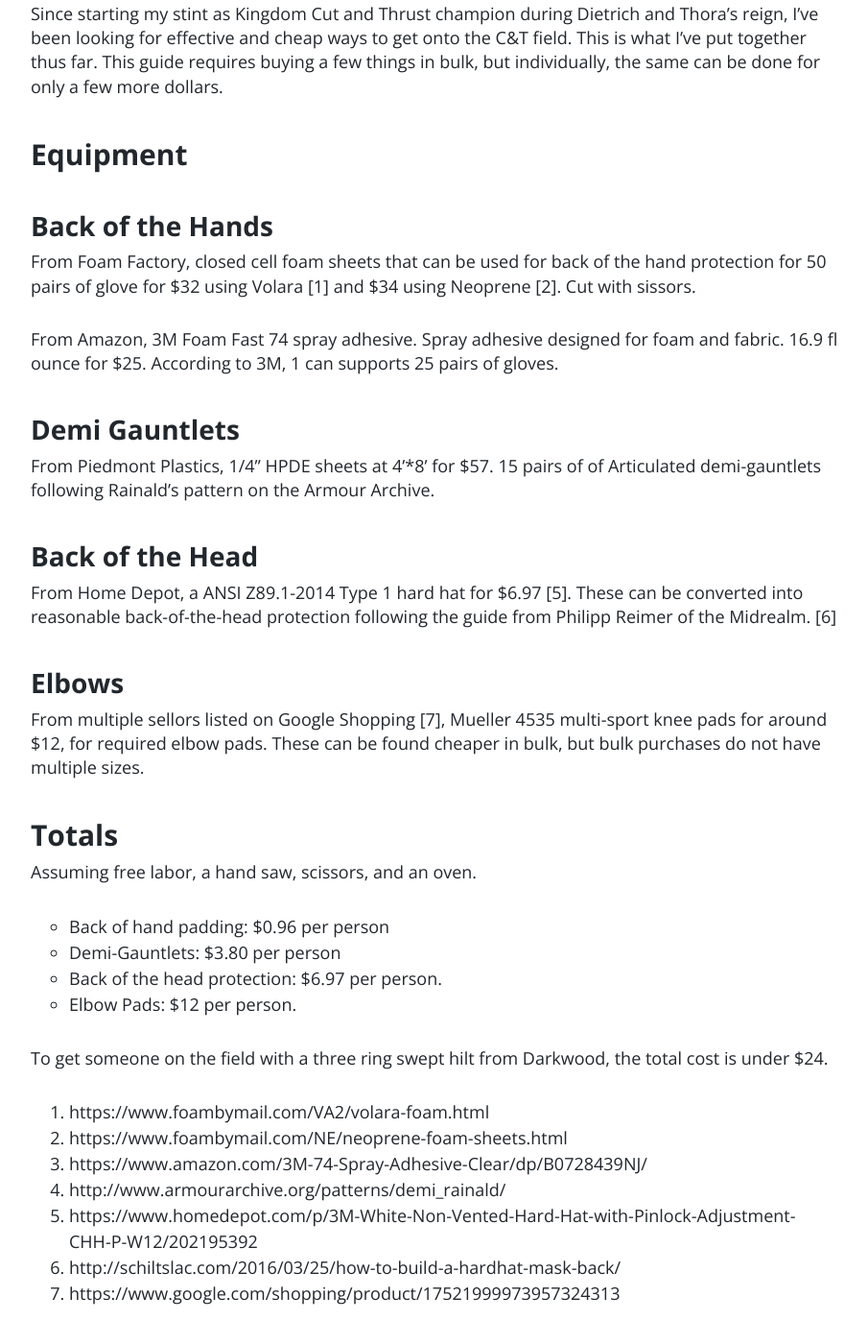
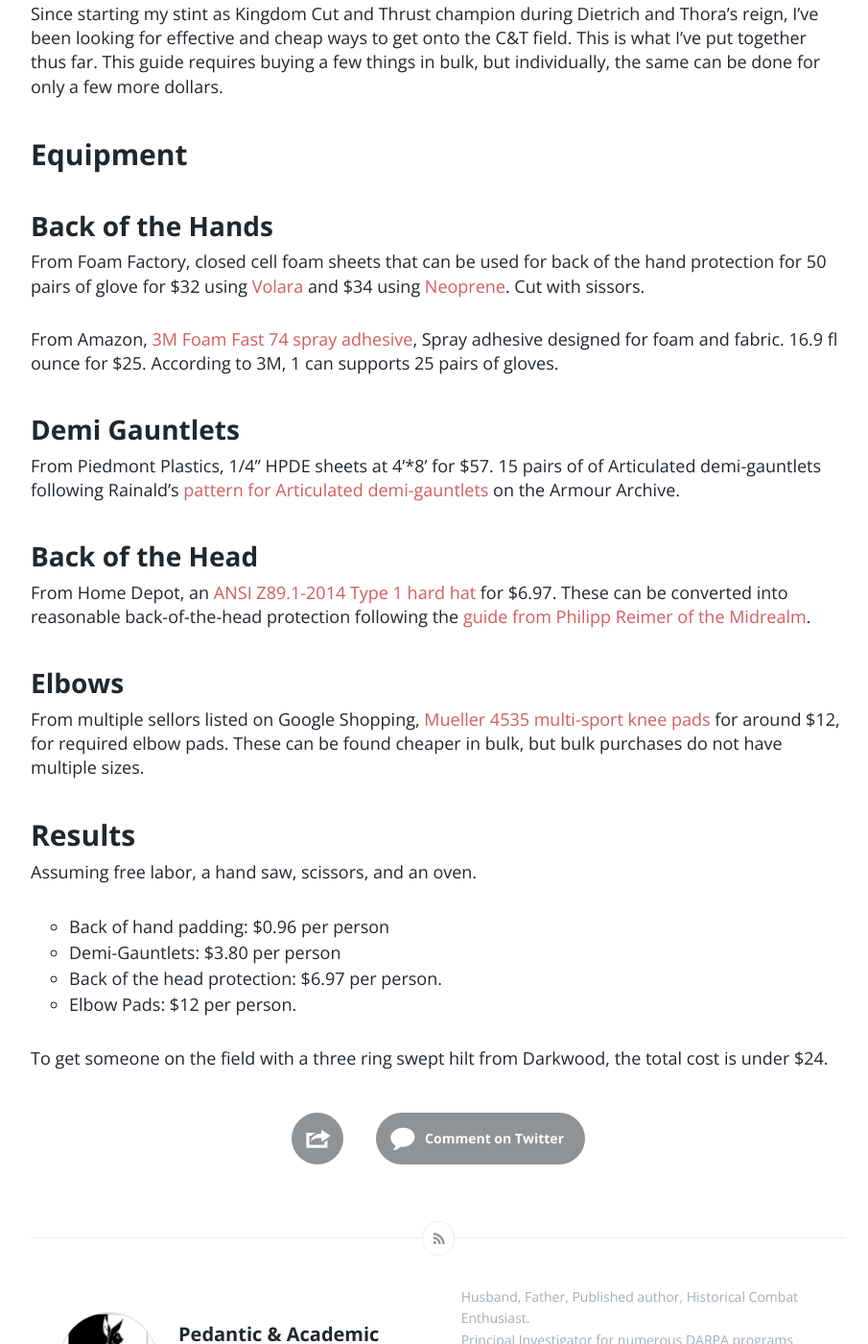
Before and after one commit to demoray/demoray.github.io, a Jekyll site: the page built from _posts/2018-05-03-cut-thrust-cheap-gear.md, in a window 1280 px wide and 1400 px high, scrolled down 198 px. Shown: the whole window at 96% size, without its empty margins (183-1088 px from the left). Built offline with Jekyll 4.4.1, drawn with Linux system fonts in a browser that asks for light colours; comment, search, counter and statistics services are not loaded.

Commit message:
put links inline

```diff
--- a/_posts/2018-05-03-cut-thrust-cheap-gear.md
+++ b/_posts/2018-05-03-cut-thrust-cheap-gear.md
@@ -14,31 +14,34 @@
 ## Back of the Hands
 
 From Foam Factory, closed cell foam sheets that can be used for back of the
-hand protection for 50 pairs of glove for $32 using Volara [1] and $34 using
-Neoprene [2].  Cut with sissors.
+hand protection for 50 pairs of glove for $32 using
+[Volara](https://www.foambymail.com/VA2/volara-foam.html) and $34 using
+[Neoprene](https://www.foambymail.com/NE/neoprene-foam-sheets.html).  Cut with
+sissors.
 
-From Amazon, 3M Foam Fast 74 spray adhesive.  Spray adhesive designed for foam
-and fabric.  16.9 fl ounce for $25.  According to 3M, 1 can supports 25 pairs
-of gloves.
+From Amazon, [3M Foam Fast 74 spray adhesive](https://www.amazon.com/3M-74-Spray-Adhesive-Clear/dp/B0728439NJ/),
+Spray adhesive designed for foam and fabric.  16.9 fl ounce for $25.  According
+to 3M, 1 can supports 25 pairs of gloves.
 
 ## Demi Gauntlets
 
 From Piedmont Plastics, 1/4" HPDE sheets at 4'*8' for $57.  15 pairs of of
-Articulated demi-gauntlets following Rainald's pattern on the Armour Archive.
+Articulated demi-gauntlets following Rainald's
+[pattern for Articulated demi-gauntlets](http://www.armourarchive.org/patterns/demi_rainald/)
+on the Armour Archive.
 
 ## Back of the Head
 
-From Home Depot, a ANSI Z89.1-2014 Type 1 hard hat for $6.97 [5].  These can be converted
-into reasonable back-of-the-head protection following the guide from Philipp
-Reimer of the Midrealm. [6]
+From Home Depot, an [ANSI Z89.1-2014 Type 1 hard hat](https://www.homedepot.com/p/3M-White-Non-Vented-Hard-Hat-with-Pinlock-Adjustment-CHH-P-W12/202195392)
+for $6.97.  These can be converted into reasonable back-of-the-head protection
+following the
+[guide from Philipp Reimer of the Midrealm](http://schiltslac.com/2016/03/25/how-to-build-a-hardhat-mask-back/).
 
 ## Elbows
 
-From multiple sellors listed on Google Shopping [7], Mueller 4535 multi-sport
-knee pads for around $12, for required elbow pads.  These can be found cheaper
-in bulk, but bulk purchases do not have multiple sizes.
+From multiple sellors listed on Google Shopping, [Mueller 4535 multi-sport knee pads](https://www.google.com/shopping/product/17521999973957324313) for around $12, for required elbow pads.  These can be found cheaper in bulk, but bulk purchases do not have multiple sizes.
 
-# Totals
+# Results
 
 Assuming free labor, a hand saw, scissors, and an oven.
 
@@ -48,11 +51,3 @@
 * Elbow Pads: $12 per person.
 
 To get someone on the field with a three ring swept hilt from Darkwood, the total cost is under $24.
-
-1. https://www.foambymail.com/VA2/volara-foam.html
-2. https://www.foambymail.com/NE/neoprene-foam-sheets.html
-3. https://www.amazon.com/3M-74-Spray-Adhesive-Clear/dp/B0728439NJ/
-4. http://www.armourarchive.org/patterns/demi_rainald/
-5. https://www.homedepot.com/p/3M-White-Non-Vented-Hard-Hat-with-Pinlock-Adjustment-CHH-P-W12/202195392
-6. http://schiltslac.com/2016/03/25/how-to-build-a-hardhat-mask-back/
-7. https://www.google.com/shopping/product/17521999973957324313
```
